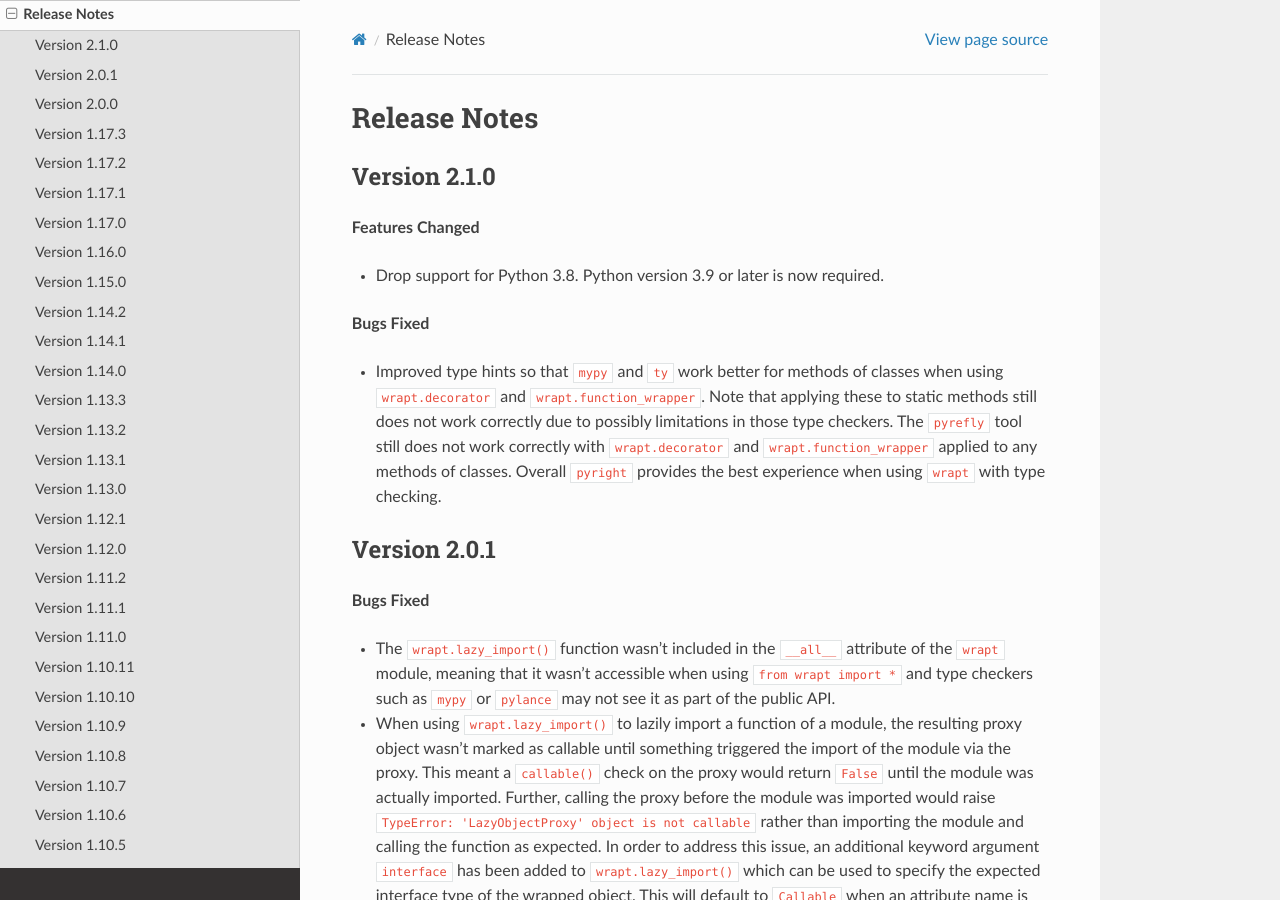
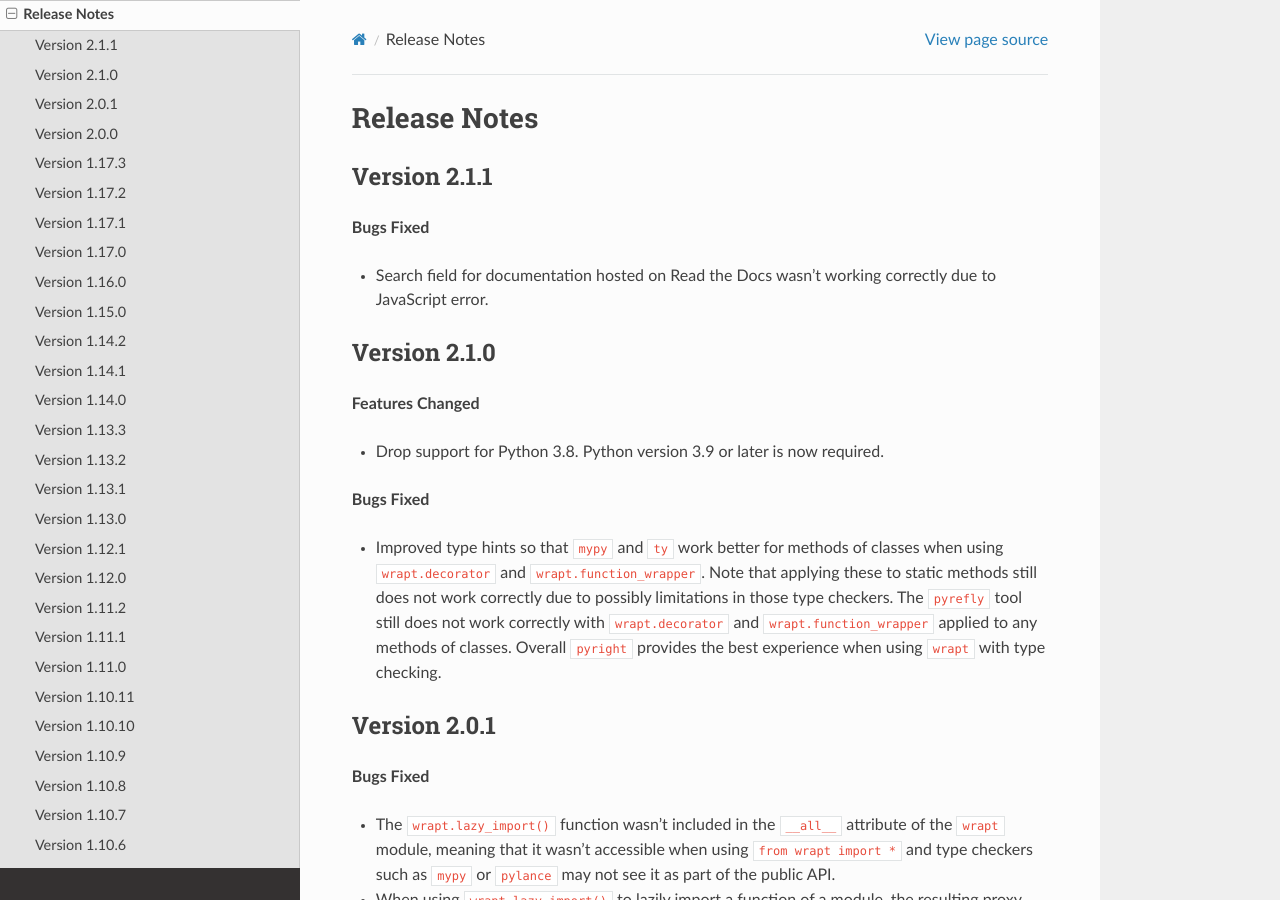
Before and after one commit to GrahamDumpleton/wrapt, a Sphinx documentation site: the page built from docs/changes.rst, in a window 1280 px wide and 900 px high. Built offline with Sphinx 7.4.7 and the Read the Docs theme 3.1.0, drawn with Linux system fonts in a browser that asks for light colours.

Commit message:
Add change note for search field fix.

```diff
--- a/docs/changes.rst
+++ b/docs/changes.rst
@@ -1,5 +1,13 @@
 Release Notes
 =============
+
+Version 2.1.1
+-------------
+
+**Bugs Fixed**
+
+* Search field for documentation hosted on Read the Docs wasn't working
+  correctly due to JavaScript error.
 
 Version 2.1.0
 -------------
```
